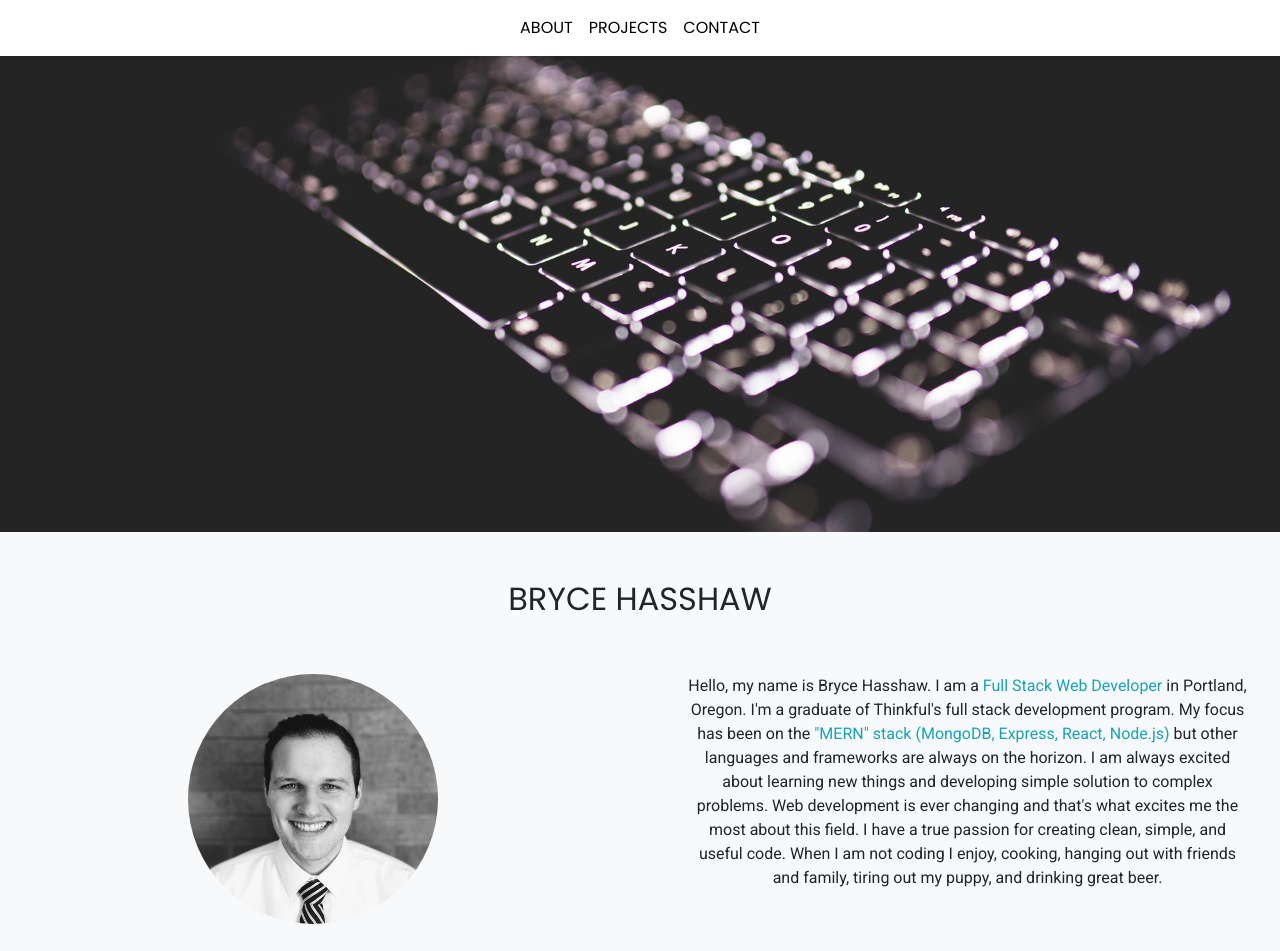
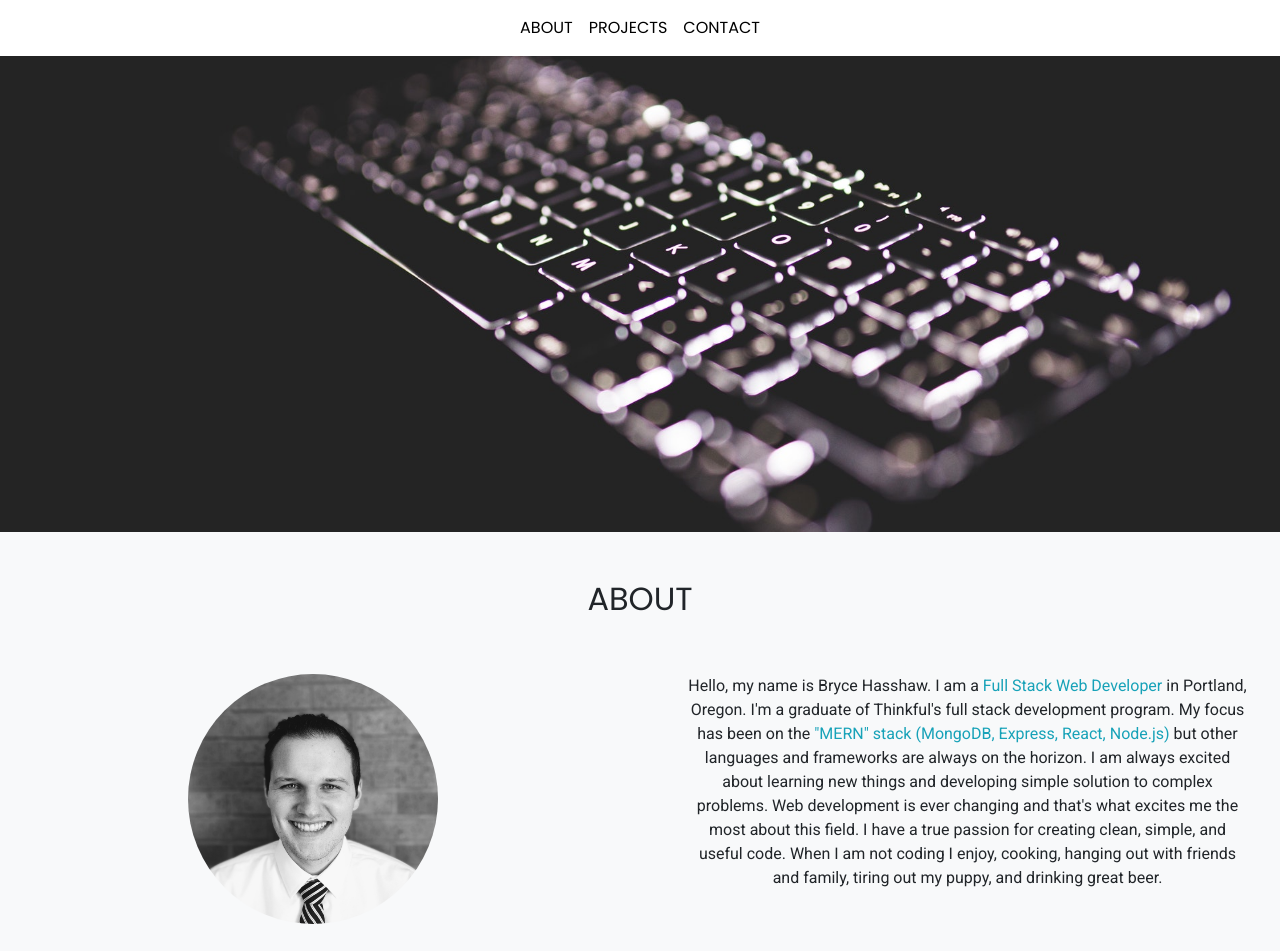
Before and after one commit to bhasshaw/portfolio, a plain HTML site: page index.html in a window 1280 px wide. Shown: the top 951 px of the page. Drawn offline with nearby package versions, Linux system fonts and the light colour scheme.

Commit message:
name to about

```diff
--- a/index.html
+++ b/index.html
@@ -54,7 +54,7 @@
             <div class="text-center">
                 <div class="row">
                     <div class="col-lg-12 my-5 text-center">
-                        <h2 class="title text-uppercase">Bryce Hasshaw</h2>
+                        <h2 class="title text-uppercase">About</h2>
                     </div>
                 </div>
                 <div class="myself row pb-5">
```
